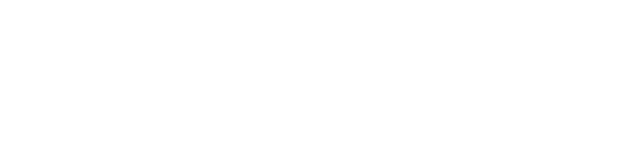
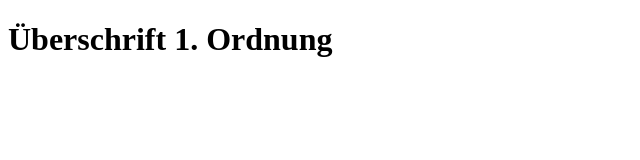
Before and after one commit to devkoepeli/Testprojekt, a plain HTML site: page 01-test/index.html in a window 1280 px wide. Shown: the whole page, without its empty margins (0-640 px from the left). Drawn offline with Linux system fonts and the light colour scheme.

Commit message:
Added headline

```diff
--- a/01-test/index.html
+++ b/01-test/index.html
@@ -8,5 +8,7 @@
 </head>
 <body>
 
+    <h1>Überschrift 1. Ordnung</h1>
+
 </body>
 </html>
```
